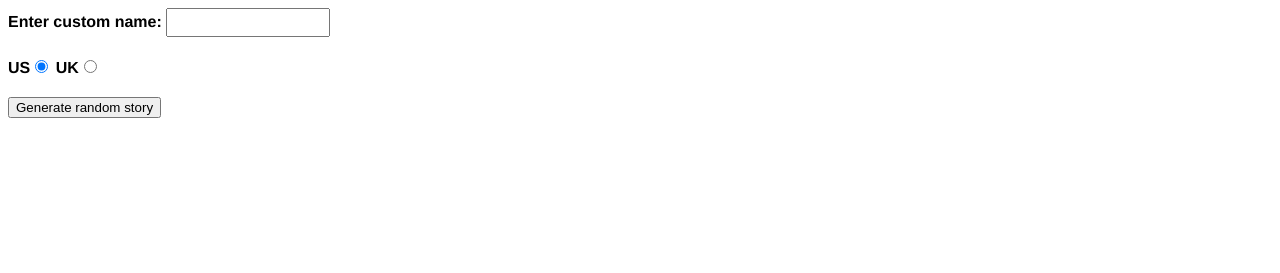
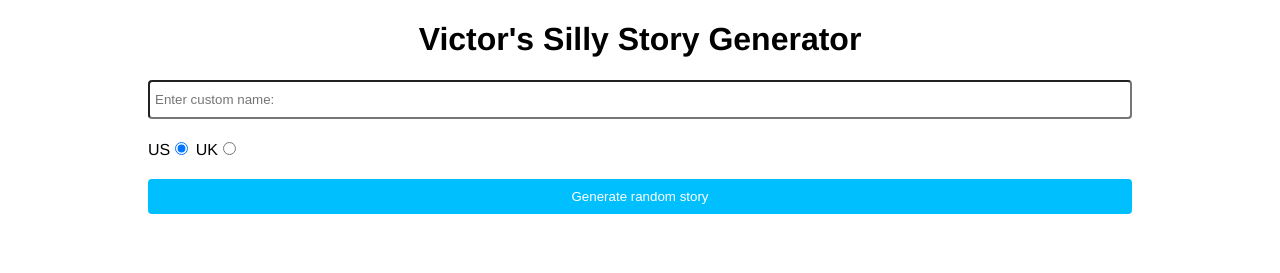
Before and after one commit to victorokech/Silly-Story, a plain HTML site: page index.html in a window 1280 px wide. Drawn offline with Linux system fonts and the light colour scheme.

Commit message:
Few UI changes

```diff
--- a/index.html
+++ b/index.html
@@ -12,20 +12,22 @@
 
         body {
       font-family: helvetica, sans-serif;
-      width: 350px;
+      width: 984px;
+      margin: 0 auto;
     }
-
-    label {
-      font-weight: bold;
+    h1 {
+        text-align: center;
     }
-
     div {
       padding-bottom: 20px;
     }
 
     input[type="text"] {
-      padding: 5px;
-      width: 150px;
+      padding:10px 5px;
+      width: 970px;
+      border-radius: 4px;
+      border-width: 1px solid grey;
+
     }
 
     p {
@@ -34,14 +36,24 @@
       padding: 10px;
       visibility: hidden;
     }
+    .randomize {
+        width: 100%;
+        color: white;
+        padding: 10px 7px;
+        background: deepskyblue;
+        border-radius: 4px;
+        border-width: 0px;
+    }
 
     </style>
 </head>
 
 <body>
+    <h1>
+        Victor's Silly Story Generator
+    </h1>
     <div>
-        <label for="customname">Enter custom name:</label>
-        <input id="customname" type="text" placeholder="">
+        <input id="customname" type="text" placeholder="Enter custom name:">
     </div>
     <div>
         <label for="us">US</label><input id="us" type="radio" name="ukus" value="us" checked>
```
